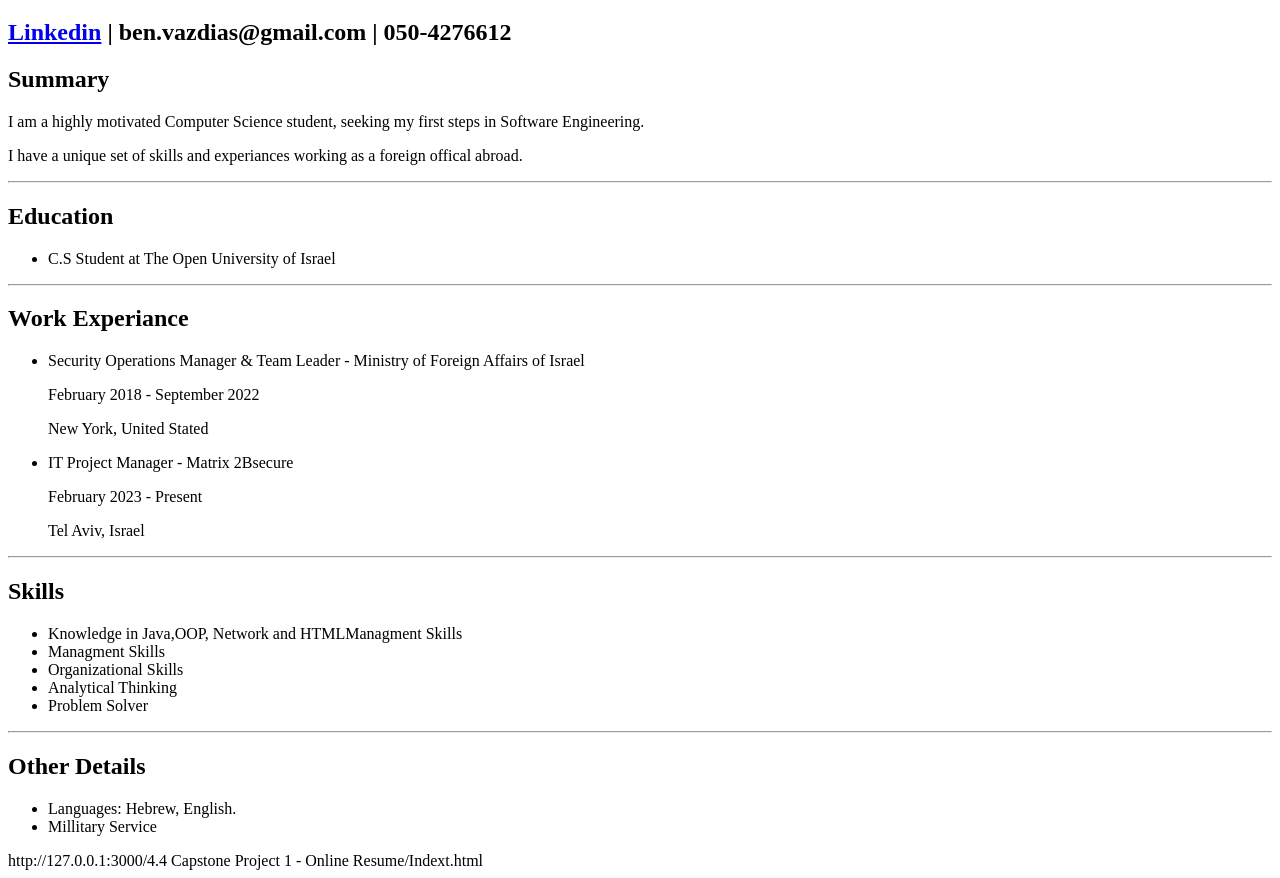
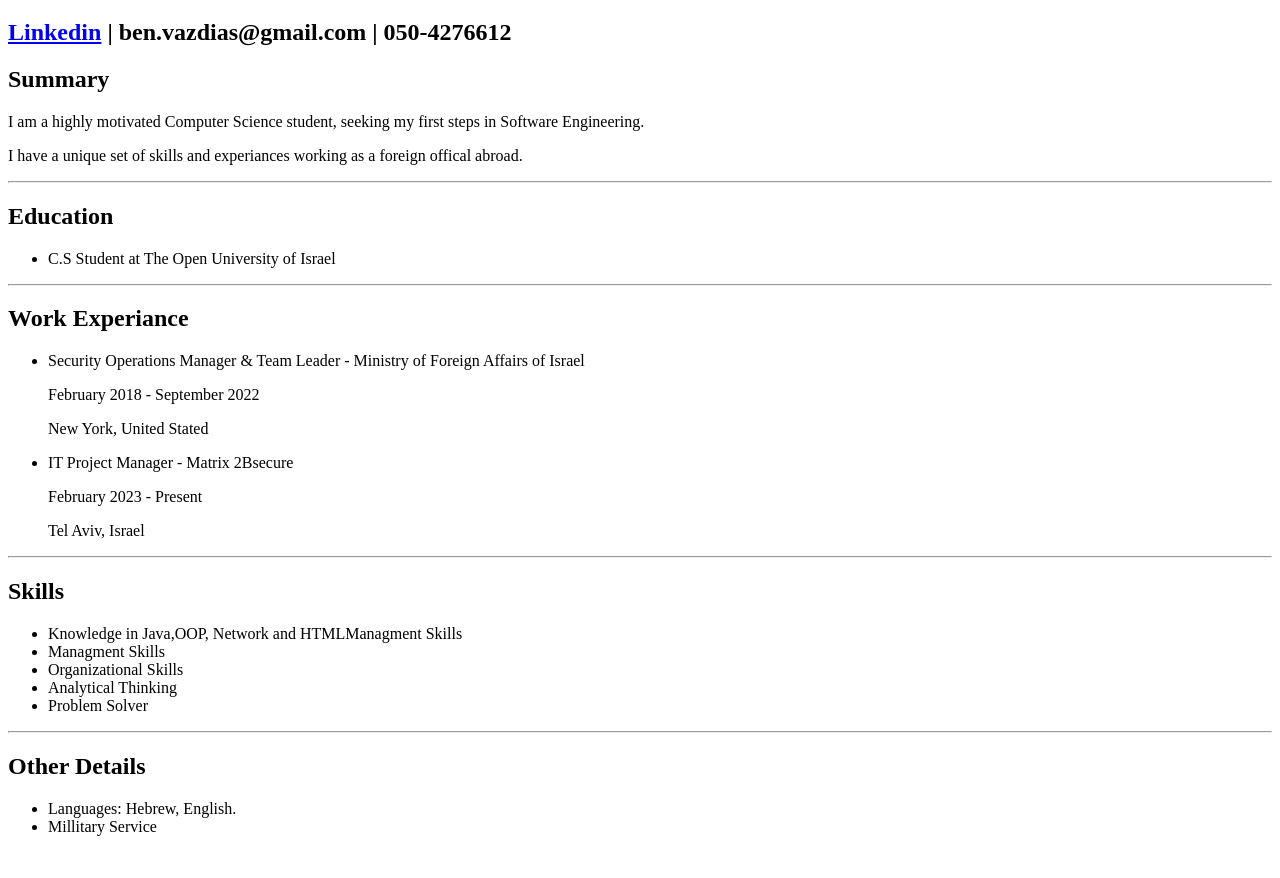
Before and after one commit to bentv2/Capstone-Project-1, a plain HTML site: page index.html in a window 1280 px wide. Shown: the part 61-939 px from the top of the page. After the commit the page ends 913 px from the top, so only its background shows below. Drawn offline with Linux system fonts and the light colour scheme.

Commit message:
Update index.html

```diff
--- a/index.html
+++ b/index.html
@@ -47,5 +47,5 @@
         <li>Languages: Hebrew, English.</li>
         <li>Millitary Service</li>
     </ul>
-    http://127.0.0.1:3000/4.4 Capstone Project 1 - Online Resume/Indext.html</body>
+    </body>
 </html>
```
